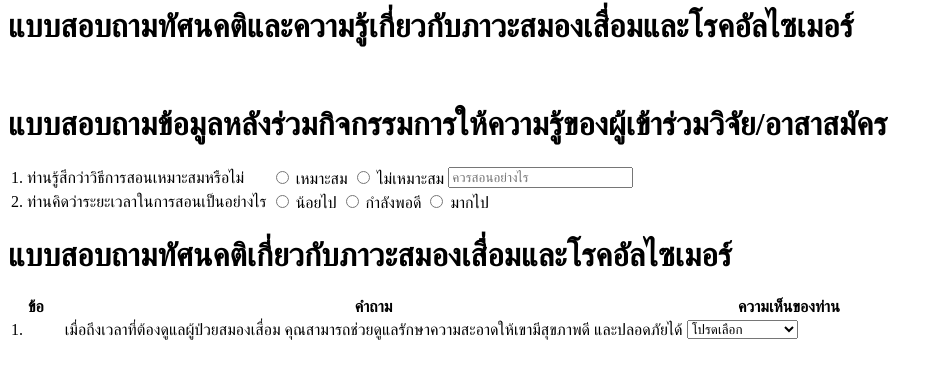
After one commit to likit/dementia-survey-2018, a Flask app: template app/templates/main/attitude.html in a window 1280 px wide. The commit adds this page. Shown: the top 379 px of the page, without its empty margins (0-941 px from the left). Run offline with Flask 2, Linux system fonts and the light colour scheme; the template is opened without the code that fills it, so the values that code supplies are empty; parts of the project's set-up code (start-up, migrations or seed data) failed here and were passed over; some libraries are stand-ins or nearby versions.

Commit message:
added attitude survey page
updated menu

```diff
--- /dev/null
+++ b/app/templates/main/attitude.html
@@ -0,0 +1,92 @@
+<div data-bind="page: {id: 'attitude', afterShow: function() { currPageId('attitude'); }}">
+    <div class="box">
+        <h1 class="title is-size-5">แบบสอบถามทัศนคติและความรู้เกี่ยวกับภาวะสมองเสื่อมและโรคอัลไซเมอร์</h1>
+        <br>
+        <h1 class="subtitle">แบบสอบถามข้อมูลหลังร่วมกิจกรรมการให้ความรู้ของผู้เข้าร่วมวิจัย/อาสาสมัคร</h1>
+        <table class="table is-narrow">
+            <tr>
+                <td>1.</td>
+                <td>ท่านรู้สึกว่าวิธีการสอนเหมาะสมหรือไม่</td>
+                <td>
+                    <div class="field">
+                        <div class="control">
+                            <label class="radio">
+                                <input type="radio" name="train_1" value="1" data-bind="checked: train_1">
+                                เหมาะสม
+                            </label>
+                            <label class="radio">
+                                <input type="radio" name="train_1" value="2" data-bind="checked: train_1">
+                                ไม่เหมาะสม
+                            </label>
+                        </div>
+                    </div>
+                </td>
+                <td>
+                    <div class="field">
+                        <div class="control">
+                            <input type="text" class="input" placeholder="ควรสอนอย่างไร" data-bind="value: train_1_ans">
+                        </div>
+                    </div>
+                </td>
+            </tr>
+            <tr>
+                <td>2.</td>
+                <td>ท่านคิดว่าระยะเวลาในการสอนเป็นอย่างไร</td>
+                <td colspan="2">
+                    <div class="field">
+                        <div class="control">
+                            <label class="radio">
+                                <input type="radio" name="train_2" value="1" data-bind="checked: train_2">
+                                น้อยไป
+                            </label>
+                            <label class="radio">
+                                <input type="radio" name="train_2" value="2" data-bind="checked: train_2">
+                                กำลังพอดี
+                            </label>
+                            <label class="radio">
+                                <input type="radio" name="train_2" value="3" data-bind="checked: train_2">
+                                มากไป
+                            </label>
+                        </div>
+                    </div>
+                </td>
+            </tr>
+        </table>
+        <h1 class="subtitle">แบบสอบถามทัศนคติเกี่ยวกับภาวะสมองเสื่อมและโรคอัลไซเมอร์</h1>
+        <table class="table is-narrow">
+            <col width="5%">
+            <col width="60%">
+            <col width="20%">
+            <col width="15%">
+            <thead>
+                <tr>
+                    <th>ข้อ</th>
+                    <th>คำถาม</th>
+                    <th>ความเห็นของท่าน</th>
+                </tr>
+            </thead>
+            <tbody>
+                <tr>
+                    <td>1.</td>
+                    <td>เมื่อถึงเวลาที่ต้องดูแลผู้ป่วยสมองเสื่อม คุณสามารถช่วยดูแลรักษาความสะอาดให้เขามีสุขภาพดี และปลอดภัยได้</td>
+                    <td>
+                        <div class="field">
+                            <div class="control">
+                                <div class="select">
+                                    <select data-bind="value: attd_1">
+                                        <option value="">โปรดเลือก</option>
+                                        <option value="5">เห็นด้วยอย่างยิ่ง</option>
+                                        <option value="4">เห็นด้วย</option>
+                                        <option value="3">เฉยๆ</option>
+                                        <option value="2">ไม่เห็นด้วย</option>
+                                        <option value="1">ไม่เห็นด้วยอย่างยิ่ง</option>
+                                    </select>
+                                </div>
+                            </div>
+                        </div>
+                    </td>
+                </tr>
+            </tbody>
+        </table>
+    </div>
+</div>
--- a/app/templates/main/index.html
+++ b/app/templates/main/index.html
@@ -82,6 +82,8 @@
                                     การประเมินระดับความปวด</a></li>
                                 <li><a data-bind="page-href:'mna', css: {'is-active': currPageId() === 'mna'}">
                                     แบบประเมินภาวะโภชนาการ</a></li>
+                                <li><a data-bind="page-href:'attitude', css: {'is-active': currPageId() === 'attitude'}">
+                                    แบบสอบถามทัศนคติและความรู้เกี่ยวกับภาวะสมองเสื่อมและโรคอัลไซเมอร์</a></li>
                             </ul>
                         </aside>
                     </div>
@@ -99,6 +101,7 @@
                       {% include "main/mmse.html" %}
                       {% include "main/pain.html" %}
                       {% include "main/mna.html" %}
+                      {% include "main/attitude.html" %}
                       {% include "main/records.html" %}
                     </div> <!-- column -->
                 </div>
```
Also changed, not shown: app/static/js/app.js (+7 -0 lines).
